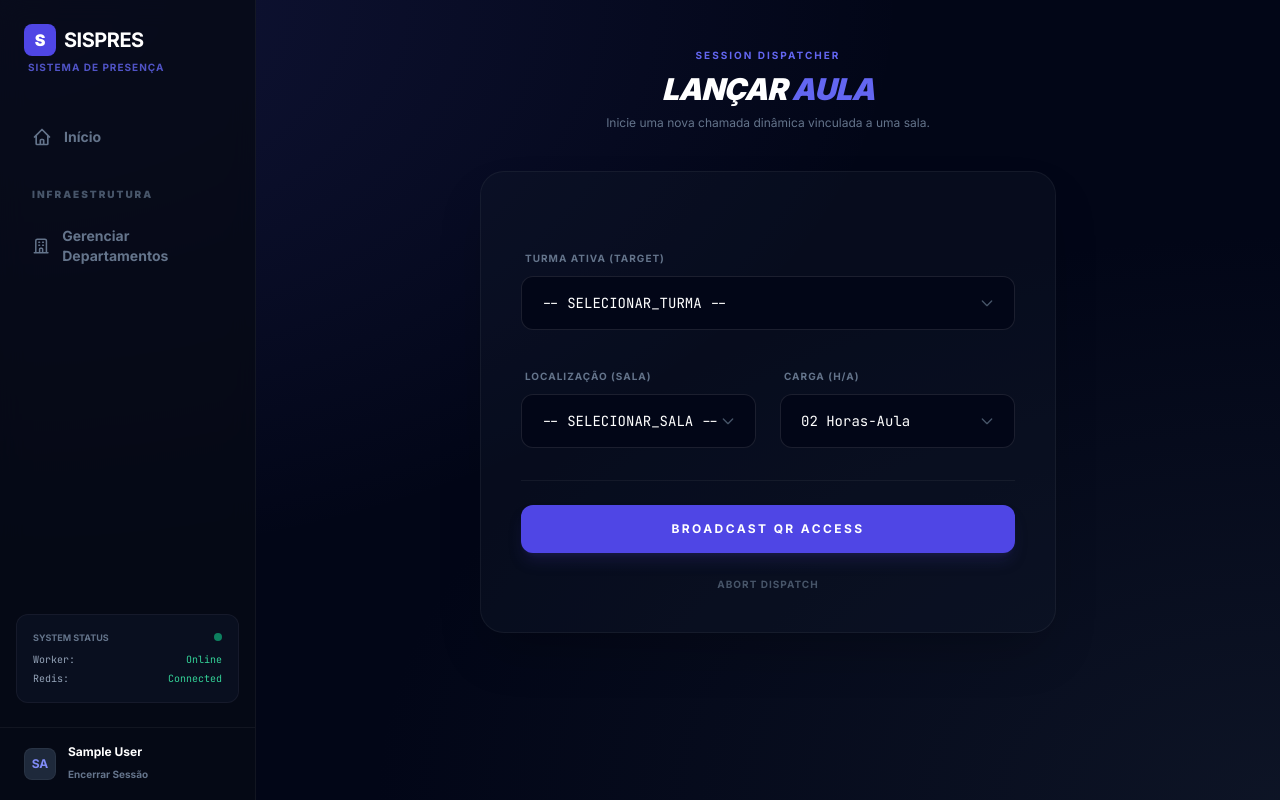
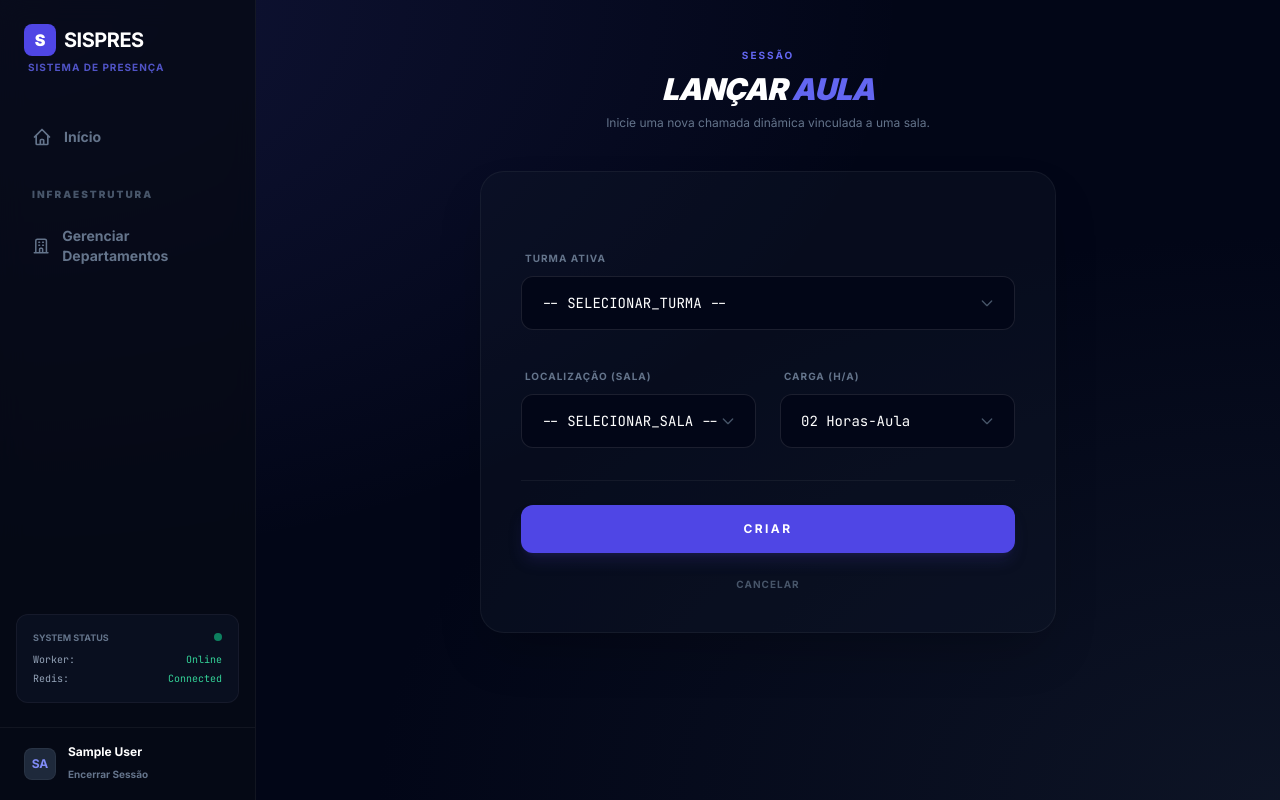
Before and after one commit to danielrp9/sistema-de-frequencia, a Django app: page /classes/lancar/ in a window 1280 px wide. Run offline with Django 5.2, Linux system fonts and the light colour scheme; the visitor is signed in with stand-in values (Sample User, id 1); data that the repository does not hold is empty; some libraries are stand-ins or nearby versions.

Commit message:
Correção de informação textual

```diff
--- a/apps_services/core_service/templates/classes/form_aula.html
+++ b/apps_services/core_service/templates/classes/form_aula.html
@@ -3,7 +3,7 @@
 {% block content %}
 <div class="p-6 md:p-12 max-w-2xl mx-auto">
     <header class="mb-10 text-center">
-        <p class="text-[10px] font-bold text-indigo-500 uppercase tracking-[0.2em] mb-2">Session Dispatcher</p>
+        <p class="text-[10px] font-bold text-indigo-500 uppercase tracking-[0.2em] mb-2">Sessão</p>
         <h1 class="text-3xl font-black text-white tracking-tight uppercase italic">Lançar <span class="text-indigo-500">Aula</span></h1>
         <p class="text-slate-500 text-xs font-medium mt-2">Inicie uma nova chamada dinâmica vinculada a uma sala.</p>
     </header>
@@ -21,7 +21,7 @@
 
         <!-- Turma -->
         <div class="space-y-2">
-            <label class="text-[10px] font-bold text-slate-500 uppercase tracking-widest ml-1">Turma Ativa (Target)</label>
+            <label class="text-[10px] font-bold text-slate-500 uppercase tracking-widest ml-1">Turma Ativa</label>
             <div class="relative">
                 <select name="turma" required class="w-full bg-slate-950 border border-white/10 rounded-xl px-5 py-4 text-sm text-white focus:border-indigo-500/50 appearance-none cursor-pointer mono">
                     <option value="" disabled selected>-- SELECIONAR_TURMA --</option>
@@ -69,9 +69,9 @@
 
         <div class="pt-6 border-t border-white/5">
             <button type="submit" class="w-full py-4 bg-indigo-600 hover:bg-indigo-500 text-white rounded-xl font-bold text-xs uppercase tracking-[0.2em] shadow-lg shadow-indigo-900/30 transition-all">
-                Broadcast QR Access
+                Criar
             </button>
-            <a href="{% url 'dashboard' %}" class="block text-center mt-6 text-[10px] font-bold text-slate-600 uppercase tracking-widest hover:text-white transition-colors">Abort Dispatch</a>
+            <a href="{% url 'dashboard' %}" class="block text-center mt-6 text-[10px] font-bold text-slate-600 uppercase tracking-widest hover:text-white transition-colors">Cancelar</a>
         </div>
     </form>
 </div>
```
